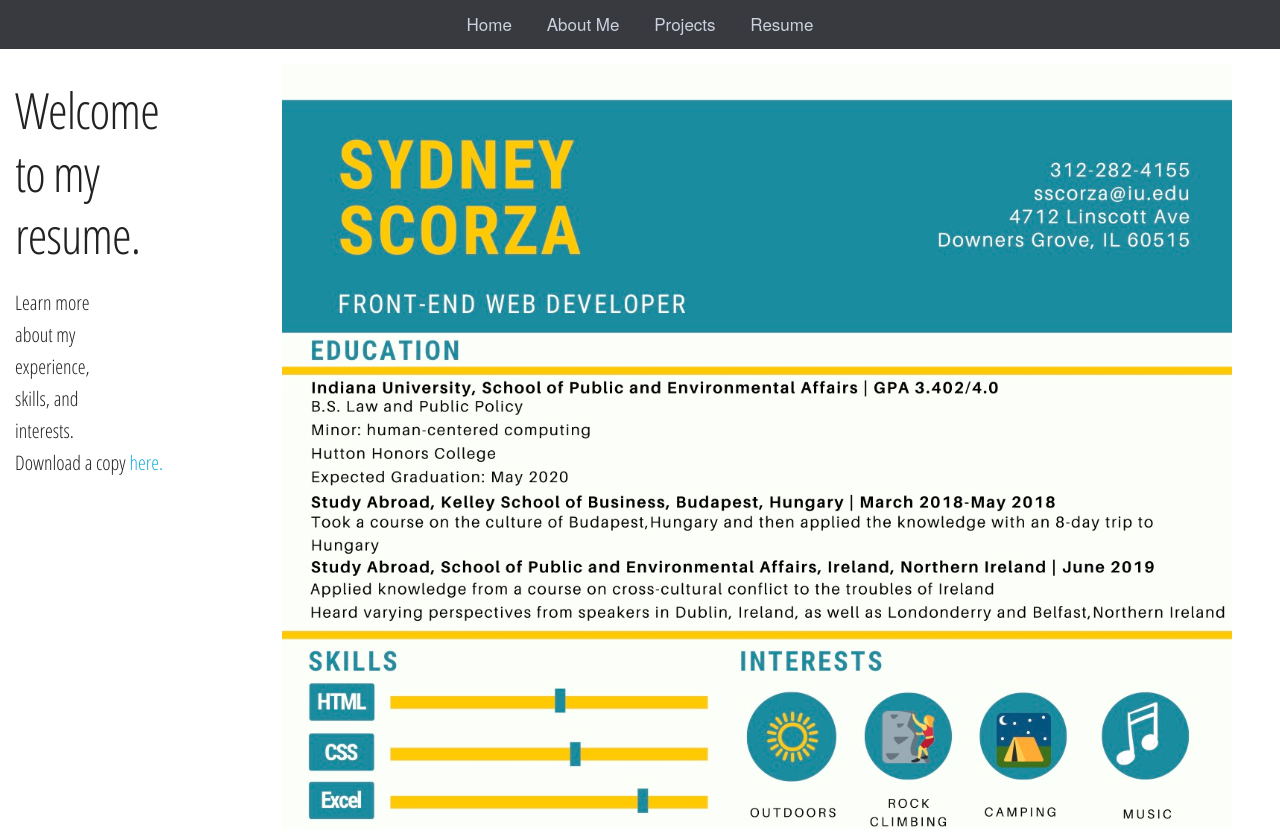
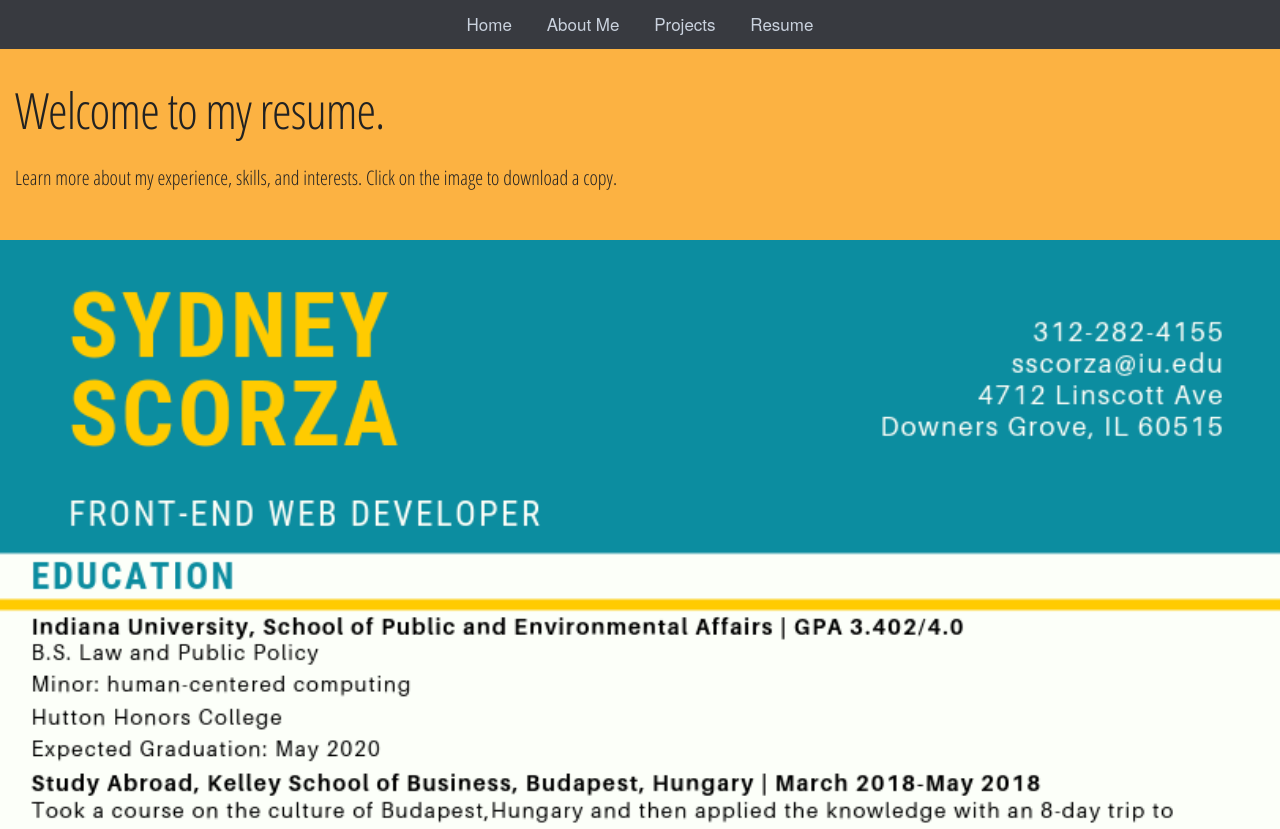
Before and after one commit to sscorza/sscorza.github.io, a plain HTML site: page resume.html in a window 1280 px wide. Shown: the top 829 px of the page. Drawn offline with nearby package versions, Linux system fonts and the light colour scheme.

Commit message:
resume changes

```diff
--- a/cssMidterm.css
+++ b/cssMidterm.css
@@ -64,13 +64,14 @@ body{
     height: 100%;
     margin: 0px;
     padding: 0px;
+    position: relative;
+    top: 30%;
 }
 
 .resumeimage img{
+    width: 121%;
     height: auto;
-    width:  950px;
 }
-
 .introduction h2{
     color: white;
     padding: 15px;
@@ -246,3 +247,15 @@ body{
 .tinyproject{
     color: slategrey;
 }
+
+.resume1{
+    height: 30%;
+    background-color: #fcb242;
+    position: fixed;
+}
+
+.resume2{
+    padding: 0px;
+    margins: 0px;
+    width: 100%;
+}
--- a/resume.html
+++ b/resume.html
@@ -22,20 +22,19 @@
           <a href="resume.html">Resume</a>
         </nav>
       </div>
-      <div class="row content">
-        <div class="three columns resume">
+      <div class="row content resume1">
+        <div class="ten columns resume">
           <h2>
-            Welcome <br> to my <br> resume.
+            Welcome to my resume.
           </h2>
           <p>
-            Learn more <br>about my <br> experience, <br> skills, and <br> interests.
-            <br />
-            Download a copy
-            <a href="resumeScorza.pdf" target="_blank"> here.</a>
+            Learn more about my experience, skills, and interests. Click on the image to download a copy.
           </p>
         </div>
-        <div class="nine columns resumeimage">
-          <img src="images/resumeScorza.jpg" alt="My resume" />
+      </div>
+      <div class="row content resume2">
+        <div class="ten columns resumeimage">
+          <a href="images/scorzaResume.png" target="_blank"><img src="images/scorzaResume.png" alt="My resume"> /></a>
         </div>
       </div>
     </div>
```
Also changed, not shown: images/resumeScorza.jpg (deleted), images/scorzaResume.png (added), 1 other file.
